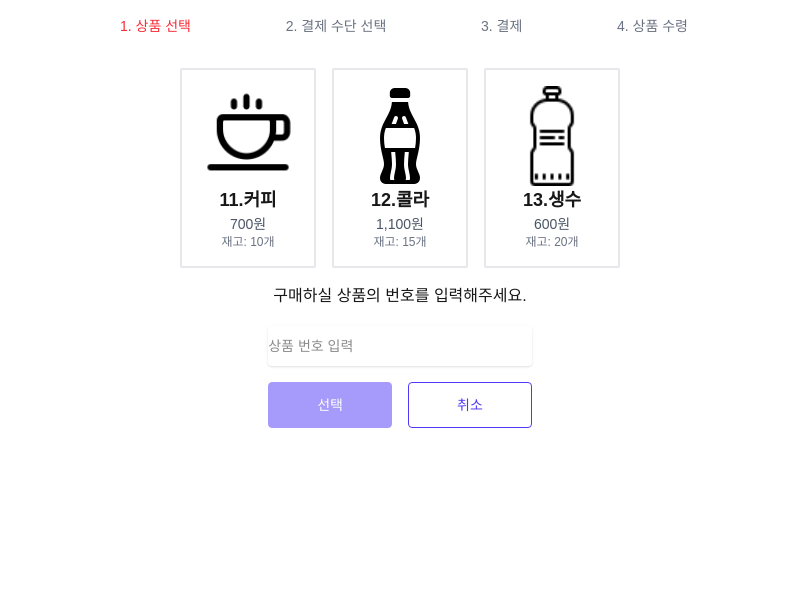
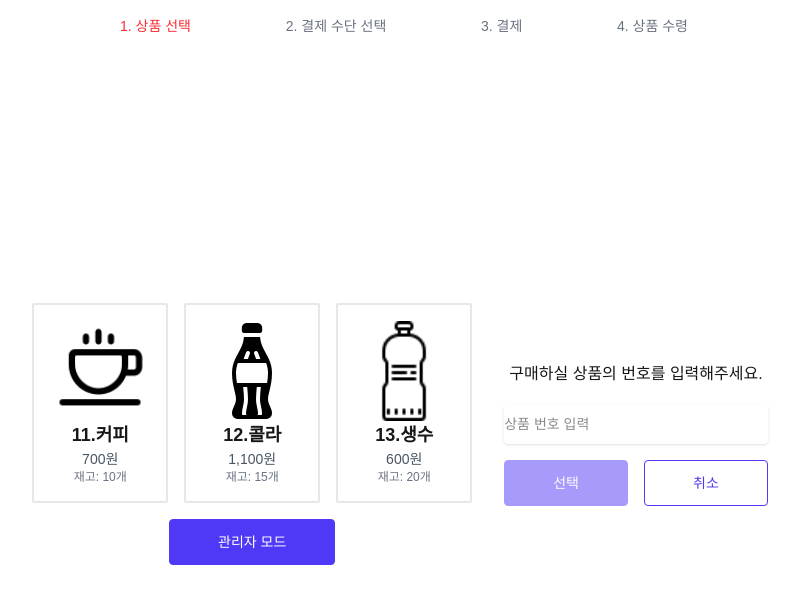
Before and after one commit to student513/johyeongjun-vending-machine, a Next.js app: page / in a window 1280 px wide. Shown: the top 604 px of the page, without its empty margins (240-1039 px from the left). Built offline with nearby package versions, Linux system fonts and the light colour scheme.

Commit message:
레이아웃 수정

```diff
--- a/src/app/VendingMachine.tsx
+++ b/src/app/VendingMachine.tsx
@@ -67,13 +67,17 @@ export const VendingMachine = () => {
   };
 
   return (
-    <div className="flex flex-col items-center gap-4">
+    <div className="flex flex-col items-center gap-4 h-screen">
       <StepIndicator />
+      <div className="flex gap-8 h-full">
+        <div className="flex flex-col items-center justify-center gap-4">
           <div className="flex justify-center items-center gap-4">
             {vendingMachine.inventory.map((beverage) => (
               <BeverageItem
                 key={beverage.name}
-            src={beverageImages[beverage.name as keyof typeof beverageImages]}
+                src={
+                  beverageImages[beverage.name as keyof typeof beverageImages]
+                }
                 alt={`${beverage.name} icon`}
                 name={beverage.name}
                 price={beverage.price}
@@ -83,7 +87,14 @@ export const VendingMachine = () => {
               />
             ))}
           </div>
-      <div>{renderStep()}</div>
+          <button className="inline-block rounded-sm border border-indigo-600 bg-indigo-600 px-12 py-3 text-sm font-medium text-white hover:bg-transparent hover:text-indigo-600 focus:ring-3 focus:outline-hidden">
+            관리자 모드
+          </button>
+        </div>
+        <div className="flex justify-center items-center gap-4">
+          {renderStep()}
+        </div>
+      </div>
     </div>
   );
 };
```
Lines whose indentation alone changed are shown as unchanged.
